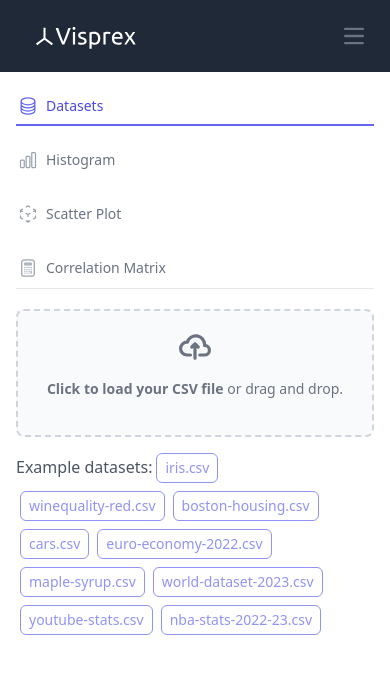
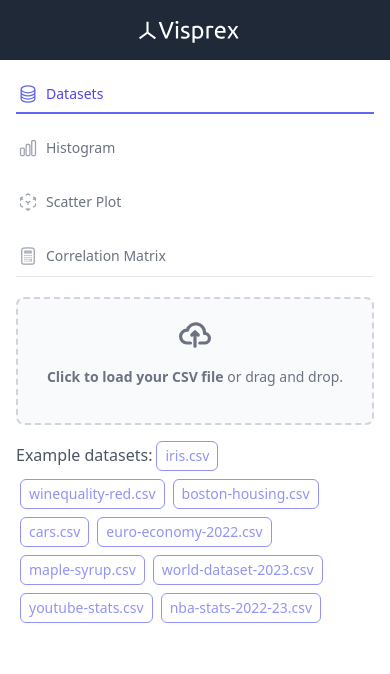
Before and after one commit to visprex/visprex, a React (Create React App) app: page / in a window 390 px wide. Shown: the top 674 px of the page. Built offline with nearby package versions, Linux system fonts and the light colour scheme; the HTML template or start-up script is replaced by a standard one.

Commit message:
move logo

```diff
--- a/src/components/navigation/Navbar.tsx
+++ b/src/components/navigation/Navbar.tsx
@@ -1,26 +1,21 @@
 import React from 'react';
-import logo from '../../logo.svg'
+import logo from './logo.svg';
+import { classNames } from '../../utils/classnames';
 
 interface NavBarProps {
 }
 
 const NavBar: React.FC<NavBarProps> = (props: NavBarProps) => {
   return (
-    <nav className="border-gray-700 bg-gray-800">
-        <div className="mx-auto flex max-w-screen-2xl flex-wrap items-center justify-between p-4">
-            <a href="/" className="ml-5 flex h-7 items-center">
-                <img src={logo} className="mr-3 h-full" alt="Flowbite Logo" />
+    <div className="w-full">
+        <nav className="border-gray-700 bg-gray-800">
+        <div className="mx-auto flex flex-wrap items-center justify-between p-4">
+            <a href="/" className="mx-auto flex flex-col h-7 items-center">
+                <img src={logo} className="mr-3 h-full" alt="Visprex Logo" />
             </a>
-            <button data-collapse-toggle="navbar-solid-bg" type="button" className="inline-flex h-10 w-10 items-center justify-center rounded-lg p-2 text-sm text-gray-500 hover:bg-gray-100 focus:outline-none focus:ring-2 focus:ring-gray-200 dark:text-gray-400 dark:hover:bg-gray-700 dark:focus:ring-gray-600 md:hidden" aria-controls="navbar-solid-bg" aria-expanded="false">
-                <span className="sr-only">Open main menu</span>
-                <svg className="h-5 w-5" aria-hidden="true" xmlns="http://www.w3.org/2000/svg" fill="none" viewBox="0 0 17 14">
-                    <path stroke="currentColor" strokeLinecap="round" strokeLinejoin="round" strokeWidth="2" d="M1 1h15M1 7h15M1 13h15"/>
-                </svg>
-            </button>
-            <div className="hidden w-full md:block md:w-auto" id="navbar-solid-bg">
-            </div>
         </div>
-    </nav>
+        </nav>
+    </div>
   );
 };
 
```
Also changed, not shown: src/components/navigation/logo.svg (added).
